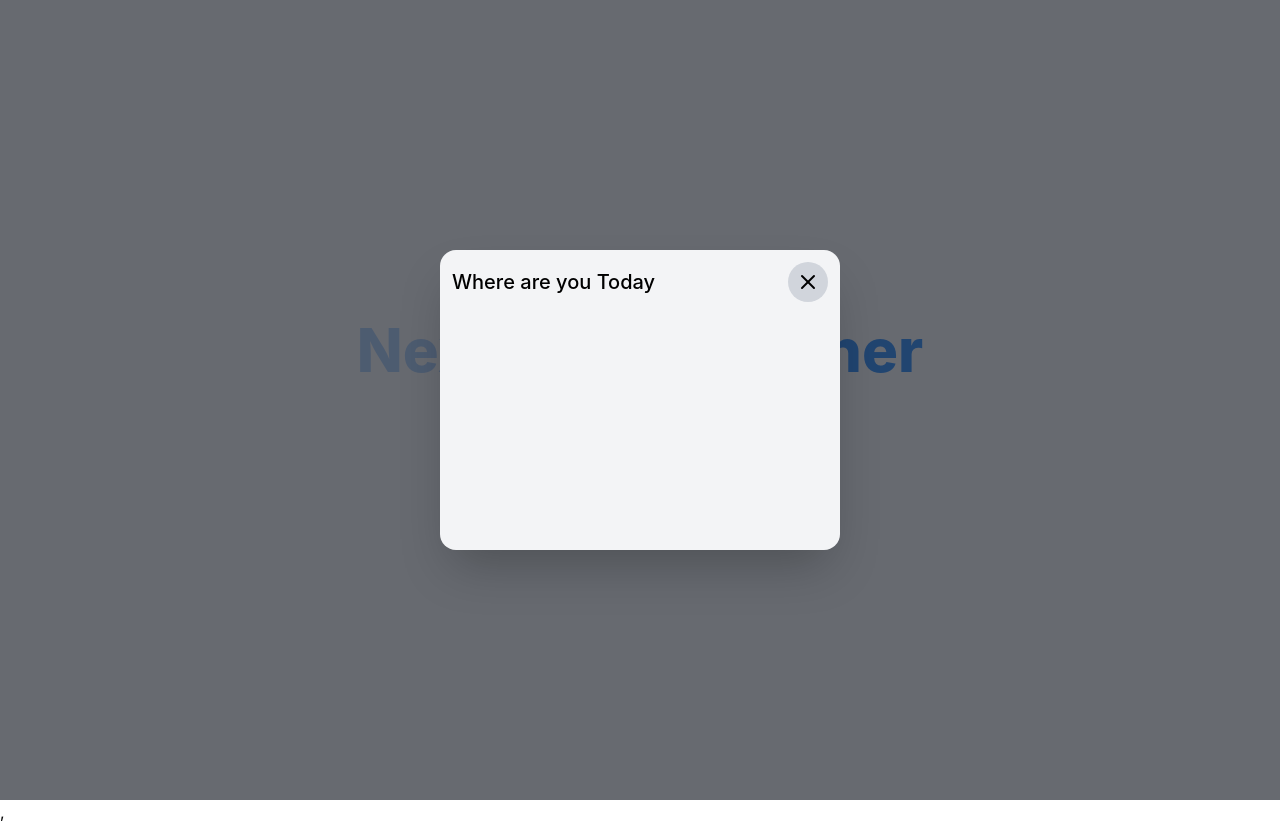
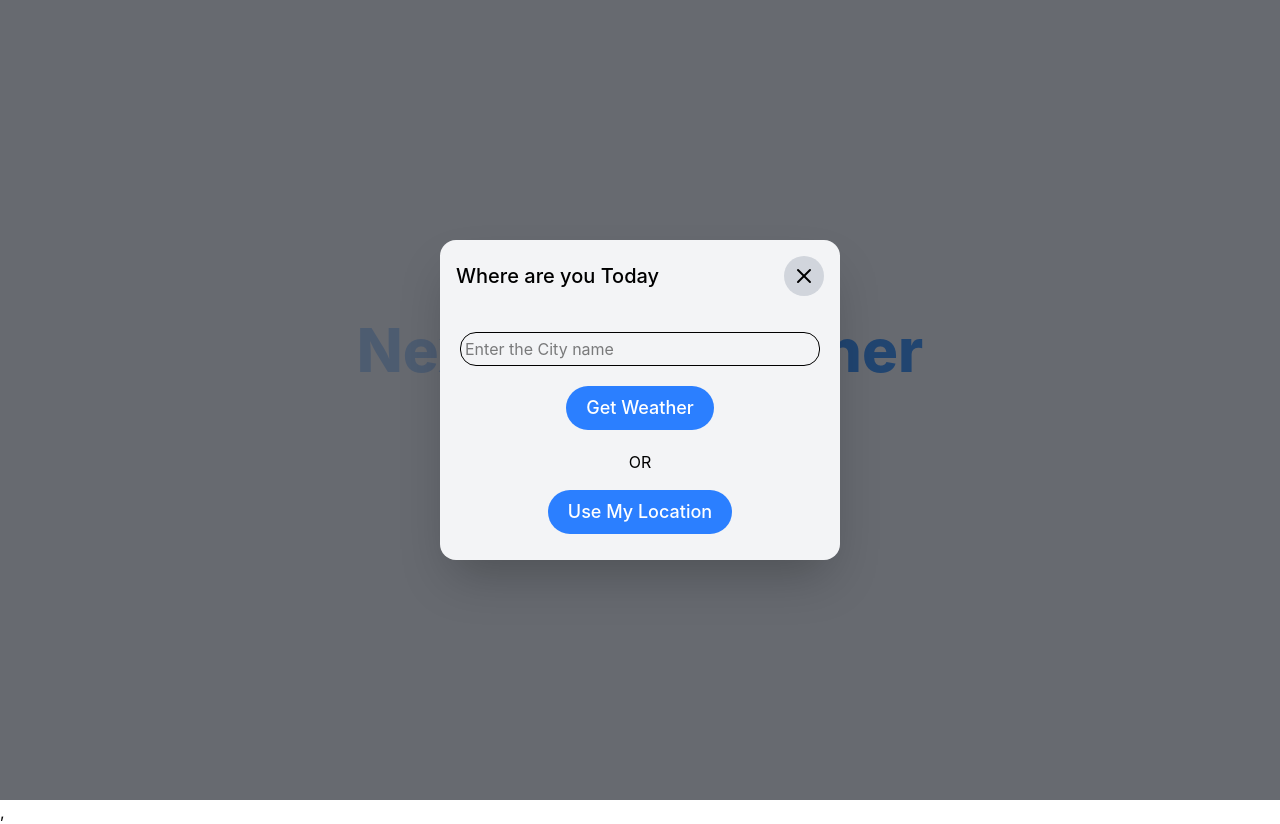
Before and after one commit to MonirMohammed1995/nextlevel-weather-app, a React (Vite) app: page / in a window 1280 px wide. Both pictures are taken after a click on the button "Check Weather". Built offline with nearby package versions, Linux system fonts and the light colour scheme.

Commit message:
Geo Location identyfy by latitude,longitude

```diff
--- a/src/components/LocationModal.jsx
+++ b/src/components/LocationModal.jsx
@@ -1,15 +1,64 @@
 import { X } from "lucide-react";
+import { useState } from "react";
 
-const LocationModal = ({onClose}) => {
+const LocationModal = ({ onClose }) => {
+  const [city,setCity]=useState("")
+  const handleSubmit = (e) =>{
+    e.preventDefault()
+    const value = city.trim()
+    console.log(value)
+  }
+  const handleGeoLocations = () =>{
+    navigator.geolocation.getCurrentPosition((positions)=>{
+      const{latitude,longitude}=positions.coords
+      console.log({latitude,longitude})
+    },(error)=>{
+      console.log(error)
+    },{
+      timeout:1000
+    })
+  }
   return (
     <div className="fixed inset-0 flex justify-center items-center bg-gray-950/60">
-      <div className="h-[300px] w-[400px] bg-gray-100 shadow-2xl rounded-2xl">
-        <div className="flex justify-between items-center p-3">
+      <div className="h-[320px] w-[400px] bg-gray-100 shadow-2xl rounded-2xl">
+        <div className="flex justify-between items-center p-4">
           <h2 className="text-xl font-medium">Where are you Today</h2>
-          <button onClick={onClose} className="w-10 h-10 rounded-full p-2 bg-gray-300 cursor-pointer">
+          <button
+            onClick={onClose}
+            className="w-10 h-10 rounded-full p-2 bg-gray-300 cursor-pointer"
+          >
             <X />
           </button>
         </div>
+        <div className="p-5">
+          <form onSubmit={handleSubmit} action="" className="space-y-5">
+            <input
+              type="text"
+              value={city}
+              onChange={(e)=>setCity(e.target.value)}
+              className="w-full border p-1 rounded-2xl"
+              placeholder="Enter the City name"
+            />
+            <div className="flex justify-center items-center">
+              <button
+              type="submit"
+              className="text-lg font-medium hover:scale-105 transition-all delay-400 bg-blue-500 text-white px-5 py-2 rounded-4xl"
+            >
+              Get Weather
+            </button>
+            </div>
+          </form>
+        </div>
+        <div className="text-center pb-4">OR</div>
+        <div className="flex justify-center items-center">
+              <button
+              type="button"
+              onClick={handleGeoLocations }
+              className="text-lg font-medium hover:scale-105 transition-all delay-400 bg-blue-500 text-white px-5 py-2 rounded-4xl"
+            >
+              Use My Location
+            </button>
+            </div>
       </div>
     </div>
   );
```
